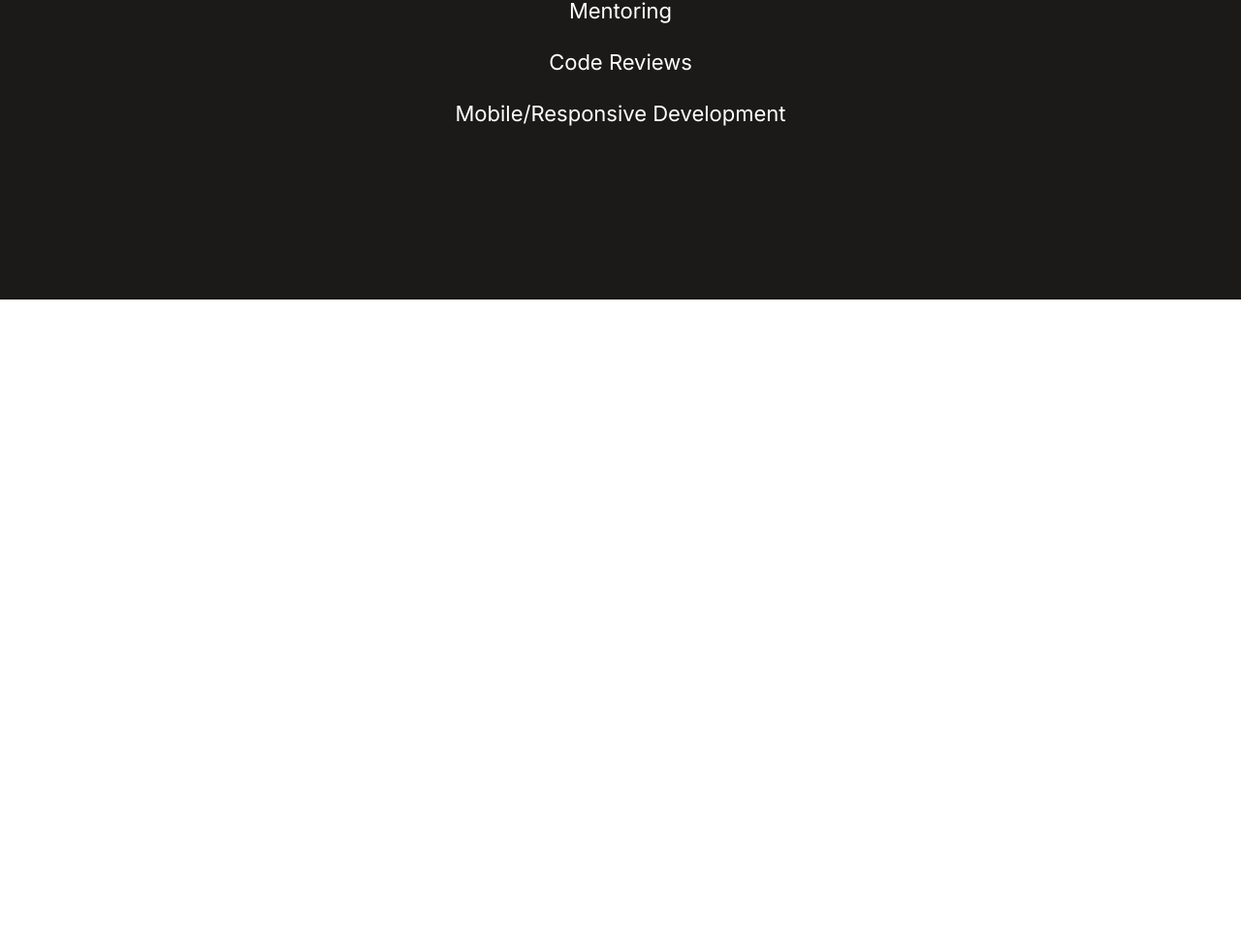
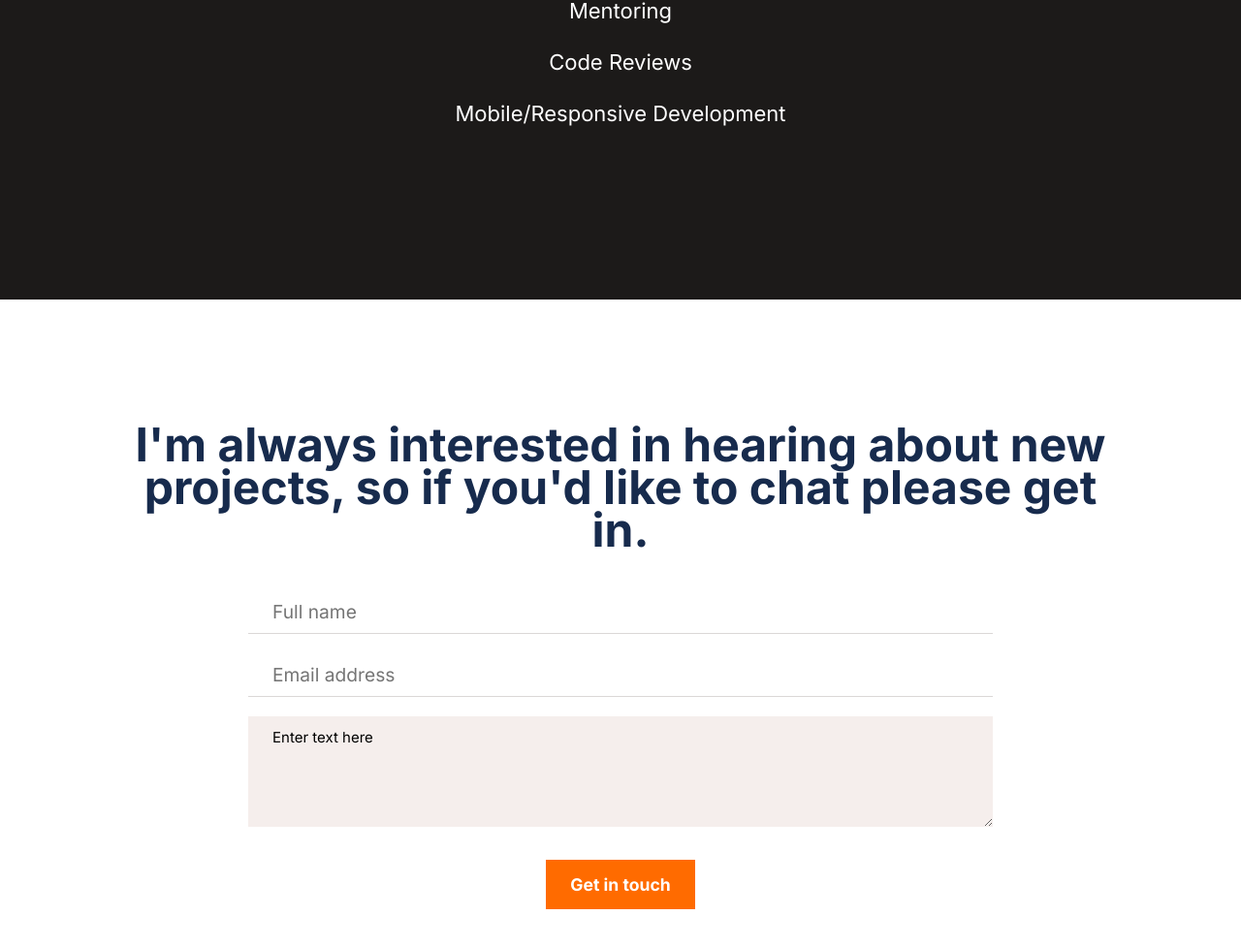
Before and after one commit to petudeveloper/Contact-form, a plain HTML site: page index.html in a window 1280 px wide. Shown: the part 6398-7375 px from the top of the page at 97% size. Before the commit the page ends 6707 px from the top, so only its background shows below. Drawn offline with Linux system fonts and the light colour scheme.

Commit message:
Setup form and add style.

```diff
--- a/css/main.css
+++ b/css/main.css
@@ -325,3 +325,65 @@ li {
 .skills {
   list-style: inside url("../media/svg/circle.svg");
 }
+
+/* Footer */
+.footerForm {
+  padding: 10%;
+  padding-bottom: 20vh;
+  text-align: center;
+}
+
+.footerLegend {
+  margin-bottom: 30px;
+  font-family: "Inter", sans-serif;
+  color: #172B4D;
+  font-weight: 700;
+  font-size: 3rem;
+  line-height: 44px;
+  text-align: center;
+}
+
+.formInput {
+  width: 75%;
+  font-family: "Inter", sans-serif;
+  font-weight: 200;
+  font-style: normal;
+  font-size: 1.2rem;
+  line-height: 24px;
+  border: none;
+  padding: 10px 25px;
+  margin: 10px;
+  color: #979493;
+  border-bottom: 1px solid #DBD8D7;
+}
+
+fieldset {
+  border: none;
+}
+
+.formTextArea {
+  font-size: 1.2rem;
+  width: 75%;
+  height: 114px;
+  background-color: #f5eeec;
+  font-family: Inter;
+  font-style: normal;
+  font-weight: normal;
+  font-size: 15px;
+  line-height: 24px;
+  border: none;
+  padding: 10px 25px;
+  margin: 10px;
+}
+
+.footerBtn {
+  margin: 20px 0;
+  padding: 15px 25px;
+  font-family: Inter;
+  font-style: normal;
+  font-weight: bold;
+  border: none;
+  background: #FF6B00;
+  color: #fff;
+  font-size: 1.1rem;
+}
--- a/index.html
+++ b/index.html
@@ -290,7 +290,19 @@
         </div>
       </div>
     </main>
-
+    <footer>
+      <form class="footerForm">
+        <fieldset>
+          <legend class="footerLegend">
+            I'm always interested in hearing about new projects, so if you'd like to chat please get in.
+          </legend>
+          <input class="formInput" type="text" id="fname" name="fname" placeholder="Full name"><br>
+          <input class="formInput" type="email" id="email" name="email" placeholder="Email address"><br>
+          <textarea class="formTextArea" name="textarea">Enter text here</textarea><br>
+          <button type="submit" class="footerBtn"> Get in touch</button>
+        </fieldset>
+      </form>
+    </footer>
     <script
       src="https://kit.fontawesome.com/e966a3bd22.js"
       crossorigin="anonymous"
```
